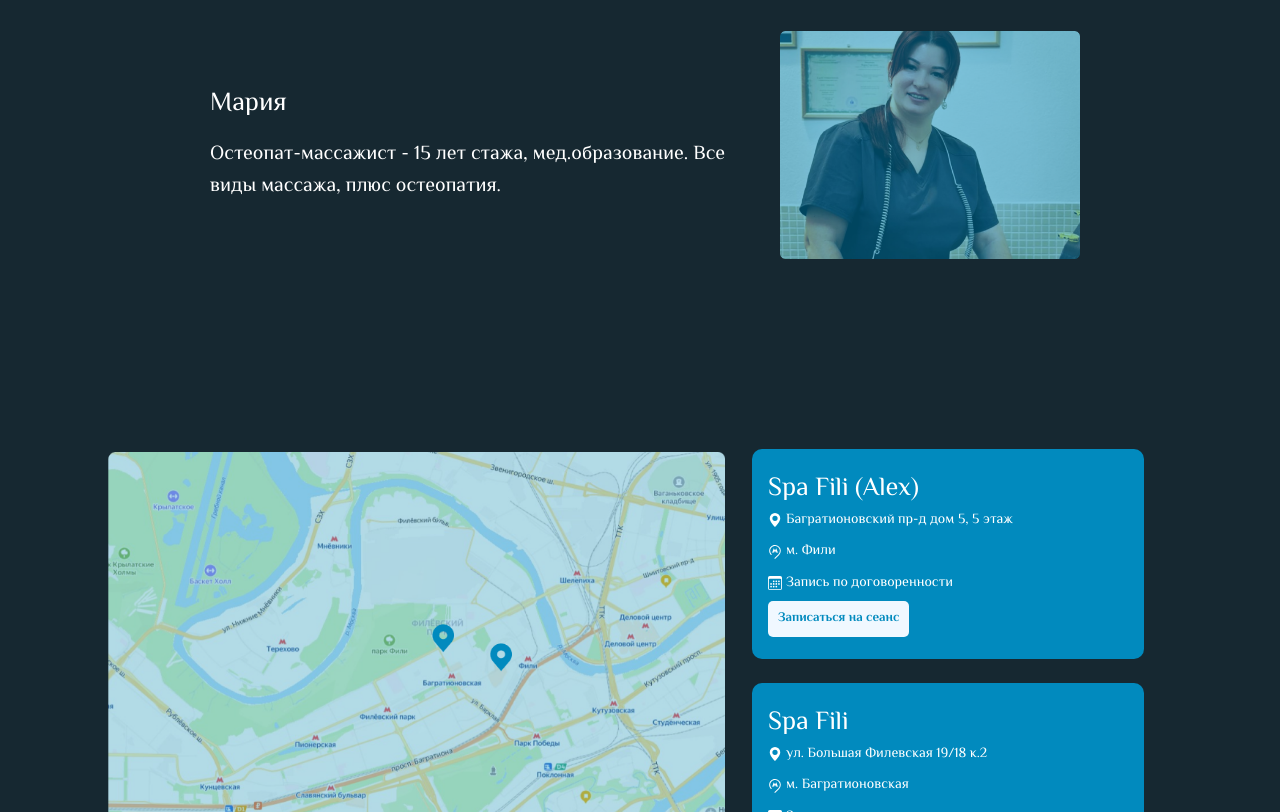
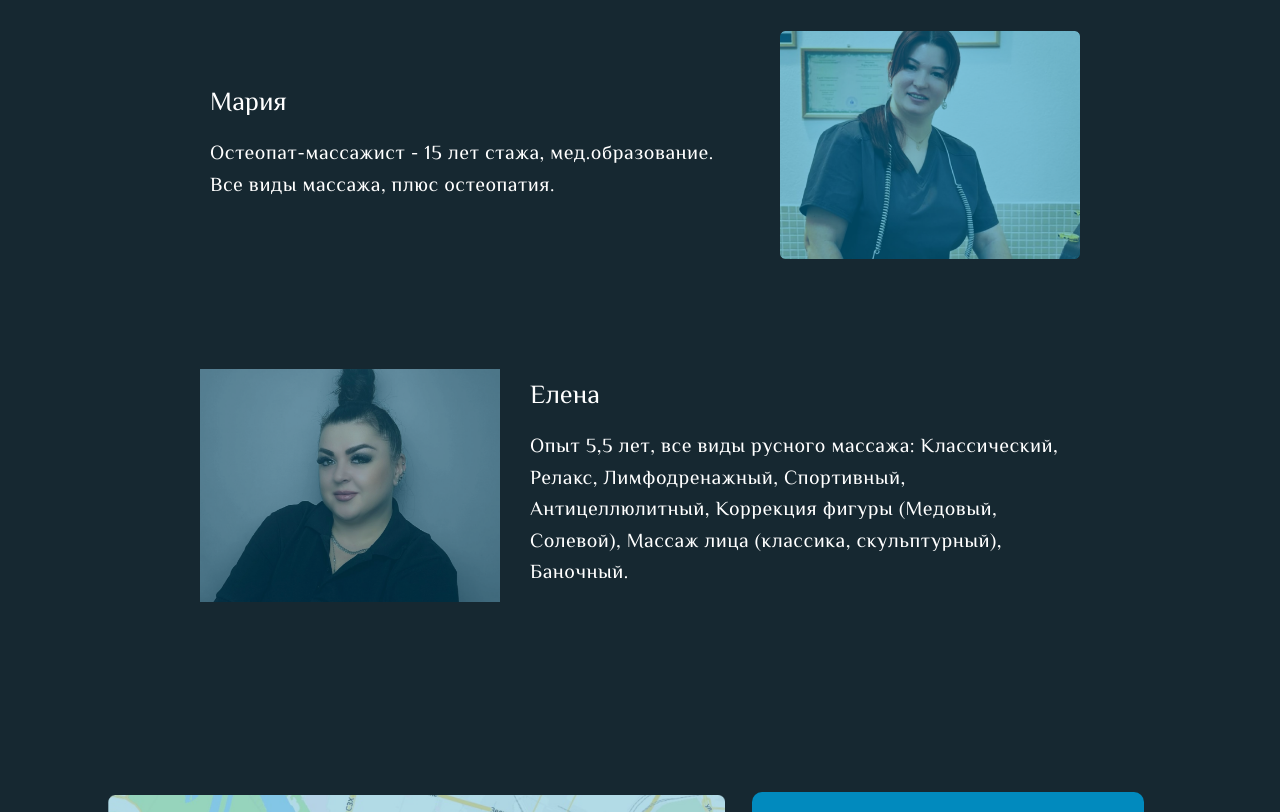
Before and after one commit to DmitryKalashnikov91/spa-fili, a Next.js app: page / in a window 1280 px wide. Shown: the part 3880-4692 px from the top of the page. Built offline with nearby package versions, Linux system fonts and the light colour scheme.

Commit message:
add spec Elena

```diff
--- a/src/components/specialists/Specialists.jsx
+++ b/src/components/specialists/Specialists.jsx
@@ -2,6 +2,7 @@ import { nanoid } from 'nanoid'
 import Image from 'next/image'
 import SubTitle from '../title/subTitle'
 import styles from './Specialists.module.scss'
+import Elena from './assets/elena.png'
 import konst from './assets/konst.png'
 import Mariya from './assets/mariya.png'
 import Olga from './assets/olga.png'
@@ -28,6 +29,13 @@ const specData = [
 		content:
 			'Остеопат-массажист  - 15 лет стажа, мед.образование. Все виды массажа, плюс остеопатия.',
 	},
+	{
+		id: nanoid(6),
+		name: 'Елена',
+		urlImg: Elena,
+		content:
+			'Опыт 5,5 лет, все виды русного массажа: Классический, Релакс,  Лимфодренажный, Спортивный, Антицеллюлитный, Коррекция фигуры (Медовый, Солевой), Массаж лица (классика, скульптурный), Баночный.',
+	},
 ]
 
 const Specialists = () => {
@@ -40,7 +48,7 @@ const Specialists = () => {
 						<Image src={spec.urlImg} alt={spec.name} />
 						<div className={styles.Specialists_wrapper__content}>
 							<h4>{spec.name}</h4>
-							<p>{spec.content}</p>
+							<p className='tracking-wide'>{spec.content}</p>
 						</div>
 					</div>
 				))}
```
Also changed, not shown: src/components/specialists/assets/elena.png (added).
